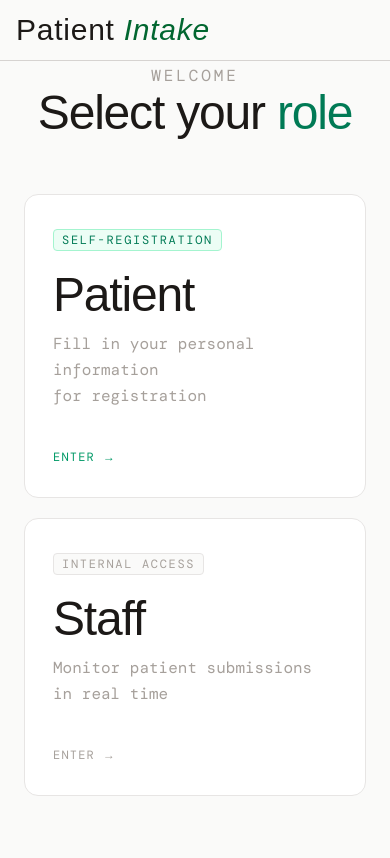
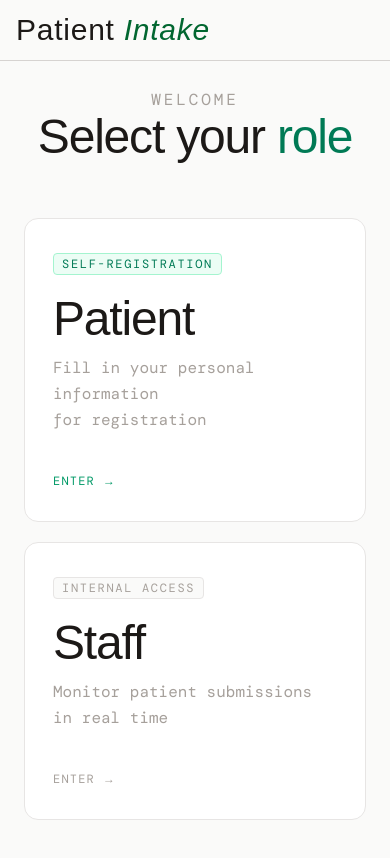
Before and after one commit to Bigpumpum001/real-time-patient-form, a Next.js app: page / in a window 390 px wide. Shown: the top 858 px of the page. Built offline with nearby package versions, Linux system fonts and the light colour scheme; a web font is replaced by a local one.

Commit message:
add margin in welcome at RoleSelectPage.tsx

```diff
--- a/components/RoleSelectPage.tsx
+++ b/components/RoleSelectPage.tsx
@@ -23,7 +23,7 @@ export default function RoleSelectPage() {
       {/* Center content */}
       <div className="flex flex-1 flex-col items-center justify-center px-6 py-16">
         {/* Heading */}
-        <div className="mb-14 text-center">
+        <div className="mb-14 text-center mt-6 sm:mt-0">
           <p className="text-base tracking-[0.18em] text-stone-400 uppercase">
             Welcome
           </p>
```
